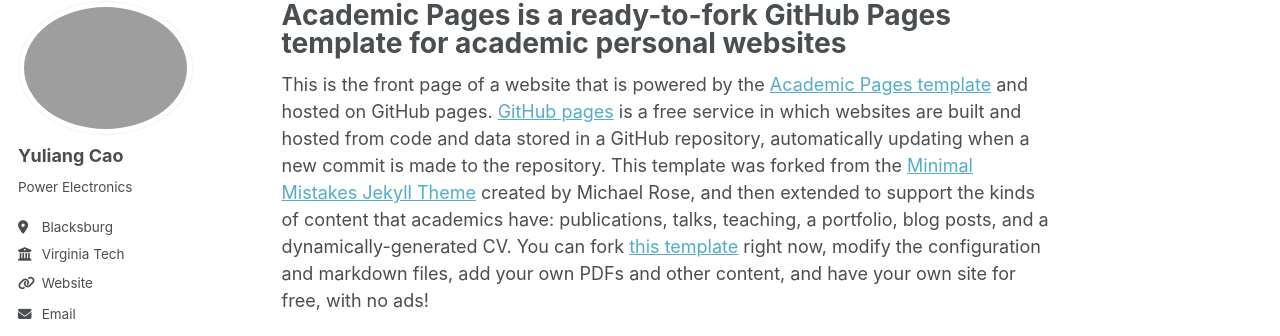
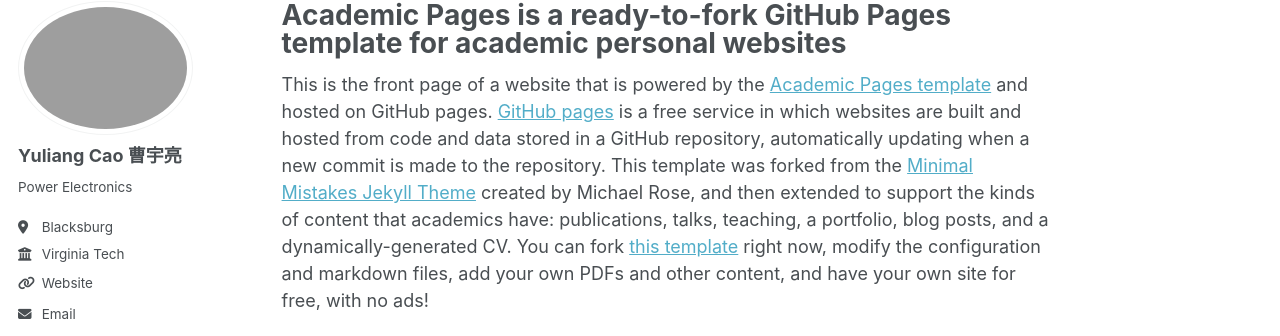
Before and after one commit to Cao-Yuliang/Cao-Yuliang.github.io, a Jekyll site: the page built from _pages/about.md, in a window 1280 px wide. Shown: the part 105-441 px from the top of the page. Built offline with Jekyll 4.4.1, drawn with Linux system fonts in a browser that asks for light colours; some web fonts are replaced.

Commit message:
Update _config.yml

```diff
--- a/_config.yml
+++ b/_config.yml
@@ -22,7 +22,7 @@ repository               : "academicpages/academicpages.github.io"
 author:
   # Biographic information
   avatar           : "portrait.png"
-  name             : "Yuliang Cao"
+  name             : "Yuliang Cao 曹宇亮"
   pronouns         : # example: "she/her"
   bio              : "Power Electronics"
   location         : "Blacksburg"
```
